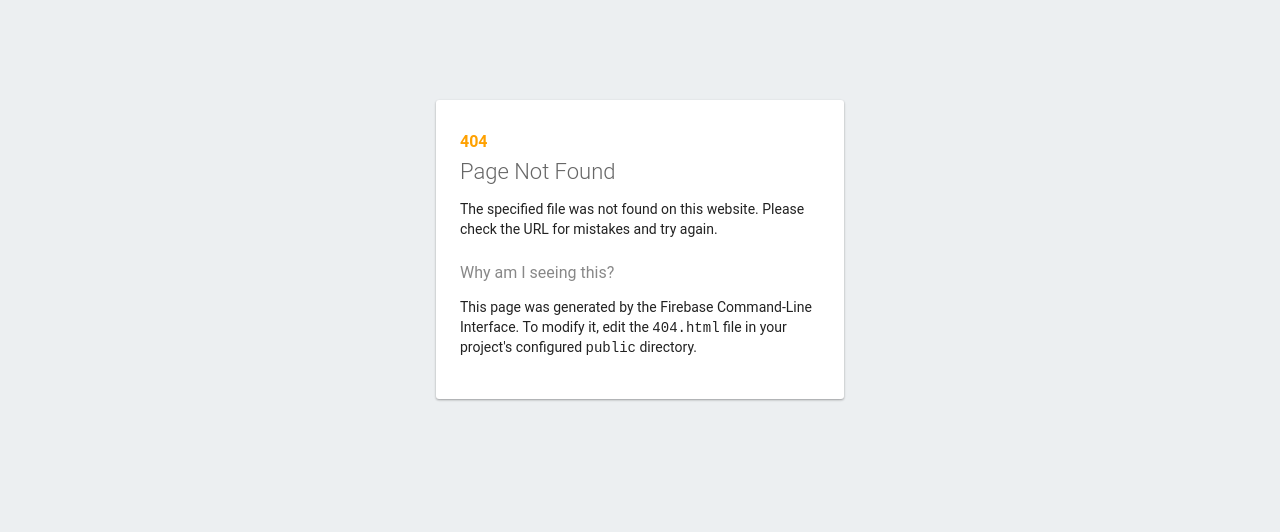
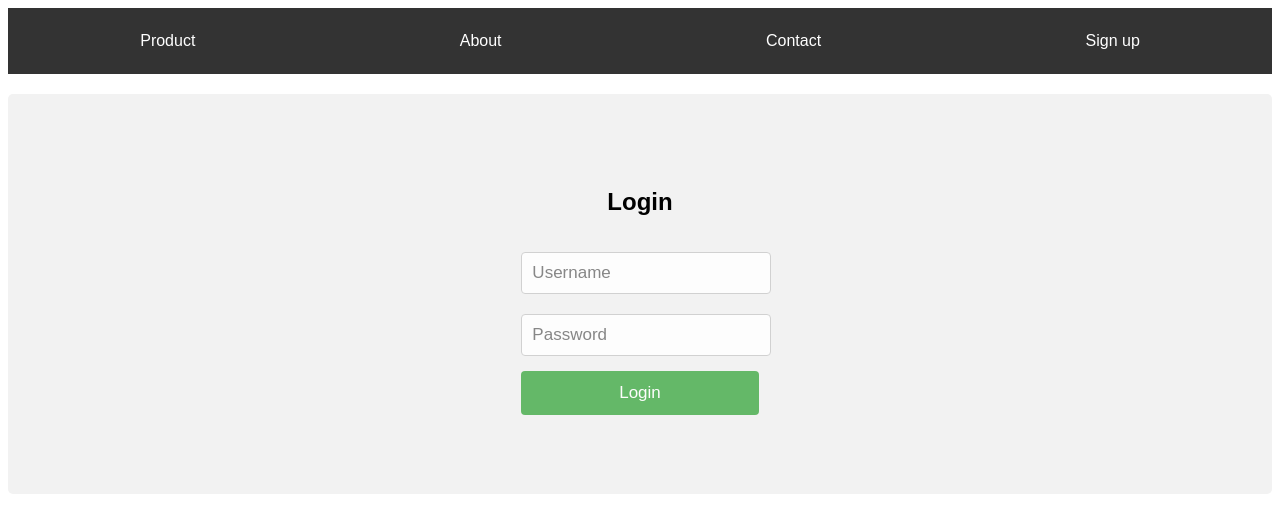
Before and after one commit to tejasreddyvepala/PixelProblems, a plain HTML site: page public/404.html in a window 1280 px wide. Drawn offline with Linux system fonts and the light colour scheme.

Commit message:
new changes

```diff
--- a/public/404.html
+++ b/public/404.html
@@ -1,33 +1,37 @@
 <!DOCTYPE html>
-<html>
-  <head>
-    <meta charset="utf-8">
-    <meta name="viewport" content="width=device-width, initial-scale=1">
-    <title>Page Not Found</title>
+<html lang="en">
+<head>
+    <meta charset="UTF-8">
+    <meta name="viewport" content="width=device-width, initial-scale=1.0">
+    <title>Login Page</title>
+    <link rel="stylesheet" href="index.css">
+</head>
+<body>
+    <!-- Navigation Bar -->
+    <nav class="navbar">
+        <div class="nav-container">
+            <ul class="nav-links">
+                <li class="nav-item"><a href="product.html">Product</a></li>
+                <li class="nav-item"><a href="about.html">About</a></li>
+                <li class="nav-item"><a href="contact.html">Contact</a></li>
+                <li class="nav-item"><a href="signup.html">Sign up</a></li>
+            </ul>
+        </div>
+    </nav>
 
-    <style media="screen">
-      body { background: #ECEFF1; color: rgba(0,0,0,0.87); font-family: Roboto, Helvetica, Arial, sans-serif; margin: 0; padding: 0; }
-      #message { background: white; max-width: 360px; margin: 100px auto 16px; padding: 32px 24px 16px; border-radius: 3px; }
-      #message h3 { color: #888; font-weight: normal; font-size: 16px; margin: 16px 0 12px; }
-      #message h2 { color: #ffa100; font-weight: bold; font-size: 16px; margin: 0 0 8px; }
-      #message h1 { font-size: 22px; font-weight: 300; color: rgba(0,0,0,0.6); margin: 0 0 16px;}
-      #message p { line-height: 140%; margin: 16px 0 24px; font-size: 14px; }
-      #message a { display: block; text-align: center; background: #039be5; text-transform: uppercase; text-decoration: none; color: white; padding: 16px; border-radius: 4px; }
-      #message, #message a { box-shadow: 0 1px 3px rgba(0,0,0,0.12), 0 1px 2px rgba(0,0,0,0.24); }
-      #load { color: rgba(0,0,0,0.4); text-align: center; font-size: 13px; }
-      @media (max-width: 600px) {
-        body, #message { margin-top: 0; background: white; box-shadow: none; }
-        body { border-top: 16px solid #ffa100; }
-      }
-    </style>
-  </head>
-  <body>
-    <div id="message">
-      <h2>404</h2>
-      <h1>Page Not Found</h1>
-      <p>The specified file was not found on this website. Please check the URL for mistakes and try again.</p>
-      <h3>Why am I seeing this?</h3>
-      <p>This page was generated by the Firebase Command-Line Interface. To modify it, edit the <code>404.html</code> file in your project's configured <code>public</code> directory.</p>
+    <div class="container">
+        <!-- Manual Login Form -->
+        <form action="/login" method="POST">
+            <h2 style="text-align:center">Login</h2>
+            <div class="col">
+                <input type="text" name="username" placeholder="Username" required>
+                <input type="password" name="password" placeholder="Password" required>
+                <button type="submit" class="btn">Login</button>
+            </div>
+        </form>
     </div>
-  </body>
+
+
+
+</body>
 </html>
```
Also changed, not shown: 1 other file.
